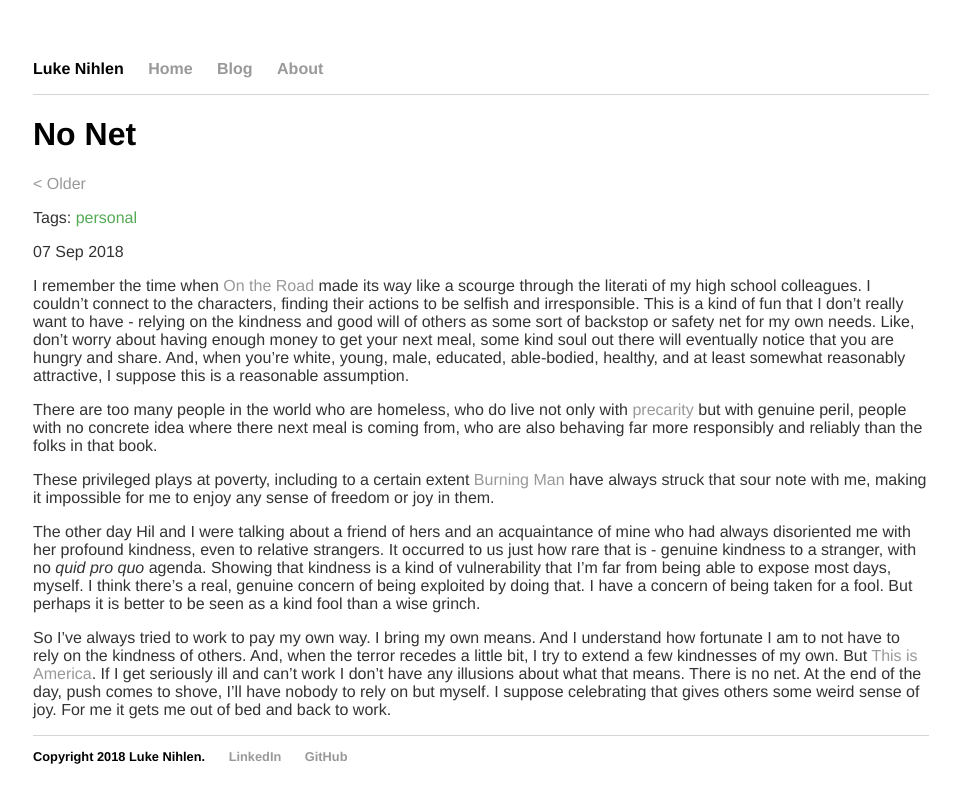
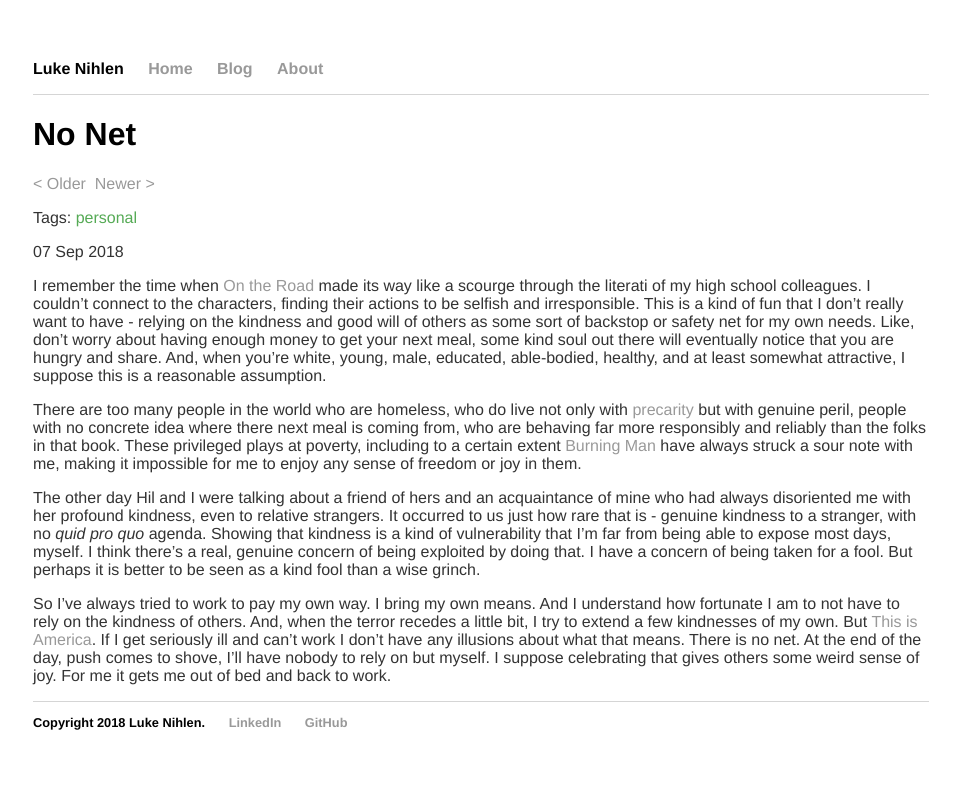
Before and after one commit to lnihlen/lnihlen.github.io, a Jekyll site: the page built from _posts/2018-09-07-no-net.md, in a window 1280 px wide. Shown: the top 803 px of the page, without its empty margins (159-1119 px from the left). Built offline with Jekyll 4.4.1, drawn with Linux system fonts in a browser that asks for light colours.

Commit message:
post: penny pitch

```diff
--- a/_posts/2018-09-07-no-net.md
+++ b/_posts/2018-09-07-no-net.md
@@ -13,16 +13,14 @@ on the kindness and good will of others as some sort of backstop or safety
 net for my own needs. Like, don't worry about having enough money to get your
 next meal, some kind soul out there will eventually notice that you are hungry
 and share. And, when you're white, young, male, educated, able-bodied, healthy,
-and at least somewhat reasonably attractive, I suppose this is a reasonable
-assumption.
+and at least somewhat attractive, I suppose this is a reasonable assumption.
 
 There are too many people in the world who are homeless, who do live not only
 with [precarity](https://en.wikipedia.org/wiki/Precarity) but with genuine
 peril, people with no concrete idea where there next meal is coming from, who
-are also behaving far more responsibly and reliably than the folks in that book.
-
-These privileged plays at poverty, including to a certain extent
-[Burning Man](https://en.wikipedia.org/wiki/Burning_Man) have always struck that
+are behaving far more responsibly and reliably than the folks in that book. These
+privileged plays at poverty, including to a certain extent
+[Burning Man](https://en.wikipedia.org/wiki/Burning_Man) have always struck a
 sour note with me, making it impossible for me to enjoy any sense of freedom
 or joy in them.
 
```
Also changed, not shown: _posts/2018-09-08-penny-pitch-noise-records.md (added, +34 -0 lines), tag/kfjc.md (added, +7 -0 lines), assets/img/blog/2018-09-08-1.png (added).
